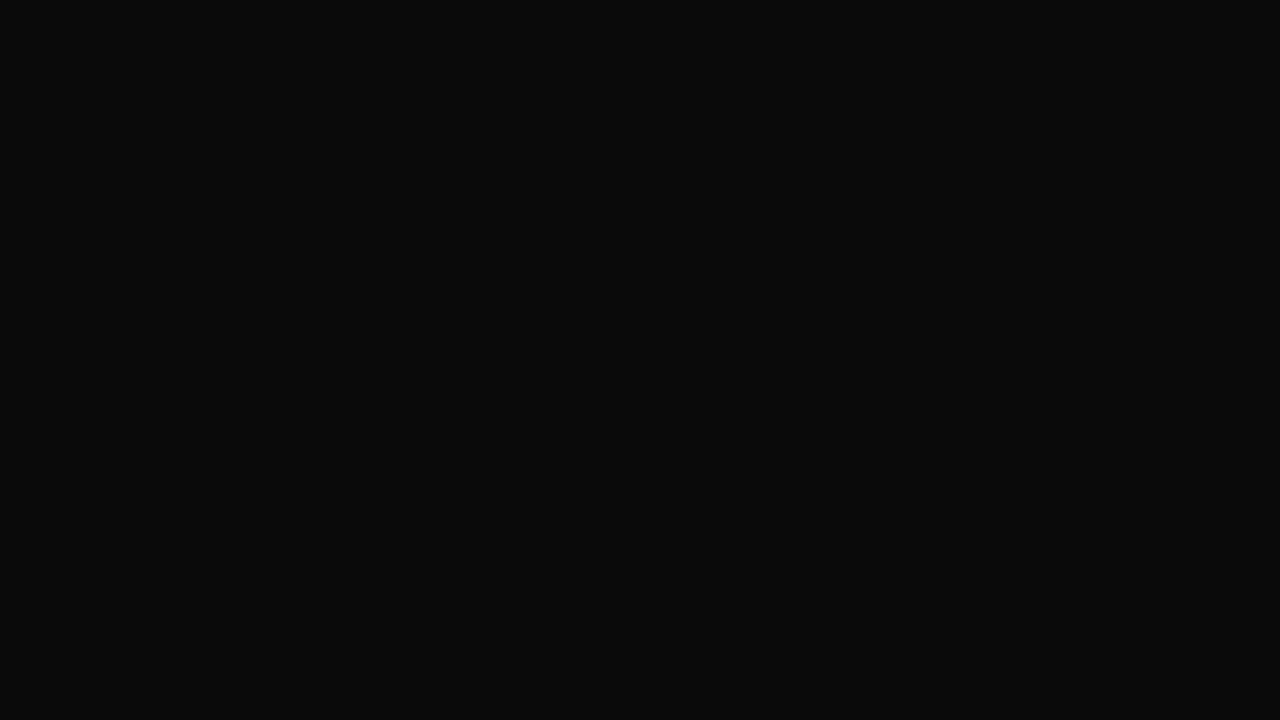
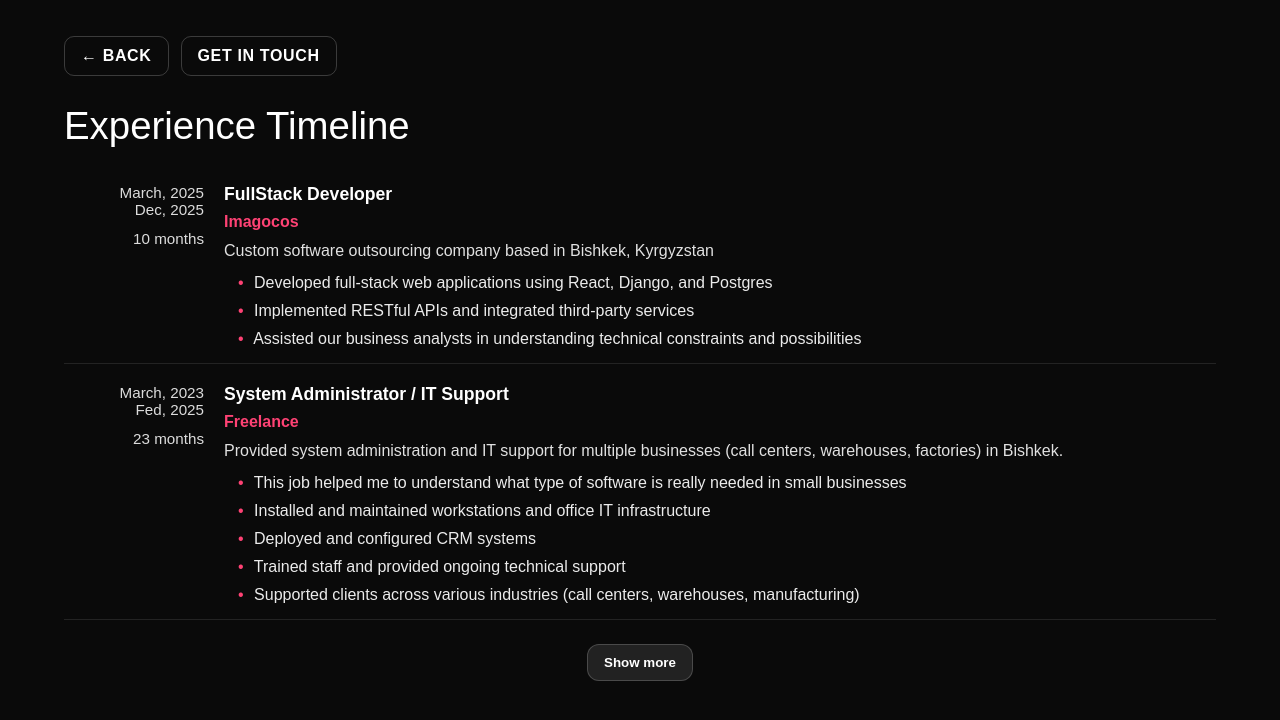
Before and after one commit to abror-mqv/abror-cv, a Next.js app: page /timeline in a window 1280 px wide. Shown: the top 720 px of the page. Built offline with nearby package versions, Linux system fonts and the light colour scheme.

Commit message:
Job exp timeline page added

```diff
--- /dev/null
+++ b/src/app/timeline/Timeline.module.scss
@@ -0,0 +1,146 @@
+.page{
+    min-height: 100vh;
+    padding: 24px clamp(18px, 5vw, 72px);
+    background: var(--background-color);
+    color: var(--font-color);
+    display: flex;
+    flex-direction: column;
+    gap: 16px;
+}
+
+.list{
+    margin: 0;
+    padding: 0;
+    list-style: none;
+    display: flex;
+    flex-direction: column;
+    gap: 8px;
+}
+
+.controls{
+    display: flex;
+    justify-content: center;
+    margin-top: 8px;
+}
+
+.showMore{
+    border: 1px solid color-mix(in srgb, var(--font-color) 18%, transparent);
+    background: color-mix(in srgb, var(--font-color) 10%, transparent);
+    color: var(--font-color);
+    padding: 10px 16px;
+    border-radius: 12px;
+    font-weight: 700;
+    cursor: pointer;
+    transition: transform 120ms ease, border-color 120ms ease, background 120ms ease;
+    &:hover{
+        transform: translateY(-1px);
+        border-color: color-mix(in srgb, var(--font-color) 30%, transparent);
+        background: color-mix(in srgb, var(--font-color) 16%, transparent);
+    }
+    &:active{
+        transform: translateY(0);
+    }
+}
+
+.header{
+    display: flex;
+    flex-direction: column;
+    gap: 6px;
+    margin-bottom: 8px;
+}
+
+.kicker{
+    margin: 0;
+    text-transform: uppercase;
+    letter-spacing: 0.14em;
+    font-size: 0.8rem;
+    color: var(--accent-color);
+}
+
+.title{
+    margin: 0;
+    font-size: clamp(1.8rem, 3vw, 2.6rem);
+}
+
+.card{
+    display: grid;
+    grid-template-columns: 140px 1fr;
+    gap: 12px 20px;
+    padding: 12px 0;
+    border-bottom: 1px solid color-mix(in srgb, var(--font-color) 10%, transparent);
+    .card_content{
+        display: flex;
+        flex-direction: column;
+        gap: 8px;
+    }
+    .card_date{
+        width: 140px;
+        display: flex;
+        flex-direction: column;
+        justify-content: flex-start;
+        align-items: flex-end;
+        gap: 12px;
+        text-align: right;
+        font-size: 0.95rem;
+        color: color-mix(in srgb, var(--font-color) 86%, transparent);
+        div{
+            display: flex;
+            flex-direction: column;
+            justify-content: flex-start;
+            align-items: flex-end;
+        }
+    }
+    li{
+        list-style: none;
+        padding-left: 0;
+        position: relative;
+        color: color-mix(in srgb, var(--font-color) 92%, transparent);
+        line-height: 1.5;
+    }
+}
+
+.divider{
+    height: 2px;
+    background-color: var(--accent-color);
+}
+
+.card_content h3{
+    margin: 0;
+    font-size: 1.1rem;
+}
+
+.card_content a{
+    color: var(--accent-color);
+    font-weight: 700;
+    text-decoration: none;
+}
+
+.card_content p{
+    margin: 0;
+    line-height: 1.5;
+    color: color-mix(in srgb, var(--font-color) 88%, transparent);
+}
+
+.card_content ul{
+    margin: 0;
+    padding-left: 14px;
+    display: grid;
+    gap: 4px;
+}
+
+.card_content ul li::before{
+    content: '•';
+    color: var(--accent-color);
+    display: inline-block;
+    margin-right: 6px;
+}
+
+@media (max-width: 820px){
+    .card{
+        grid-template-columns: 1fr;
+        .card_date{
+            align-items: flex-start;
+            text-align: left;
+        }
+    }
+}
--- /dev/null
+++ b/src/app/timeline/components/Card.tsx
@@ -0,0 +1,37 @@
+import styles from '../Timeline.module.scss'
+import Divider from './Divider';
+
+const Card = ({ data }: { data: any }) => {
+    return (
+        <div className={styles.card}>
+            <div className={styles.card_date}>
+                <div>
+                    <p>
+                        {data.date_start}
+                    </p>
+                    <p>
+                        {data.date_end}
+                    </p>
+                </div>
+                <p>
+                    {data.date_sum}
+                </p>
+
+            </div>
+            <div className={styles.card_content}>
+                <h3>{data.my_role}</h3>
+                <a href={data.employer_link} target="_blank" rel="noopener noreferrer">
+                    {data.employer_title}
+                </a>
+                <p>{data.employer_description}</p>
+                <ul>
+                    {data.my_responsbilities.map((el: string, index: number) => {
+                        return <li key={index}> {el}</li>;
+                    })}
+                </ul>
+            </div>
+        </div>
+    )
+}
+
+export default Card;
--- /dev/null
+++ b/src/app/timeline/components/Divider.tsx
@@ -0,0 +1,7 @@
+import styles from '../Timeline.module.scss';
+
+const Divider = () => {
+    return <div className={styles.divider}></div>;
+};
+
+export default Divider;
--- /dev/null
+++ b/src/app/timeline/data/timeline.json
@@ -0,0 +1,71 @@
+[
+    {
+        "my_role": "A Student",
+        "employer_title": "IT-Academy Kyrgyzstan",
+        "employer_description": "Certified IT courses based in Bishkek, Kyrgyzstan",
+        "employer_link": "https://www.linkedin.com/company/zettasoft-io/about/",
+        "my_responsbilities": [
+            "Accomplished coursework in web development course using React",
+            "Assisted the mentor in conducting lab sessions and answering student questions"
+        ],
+        "date_start": "March, 2021",
+        "date_end": "Dec, 2021",
+        "date_sum": "9 months"
+    },
+    {
+        "my_role": "Frontend Developer",
+        "employer_title": "ZettaSoft.io",
+        "employer_description": "Local software development company focused on web and mobile applications.",
+        "employer_link": "https://www.linkedin.com/company/zettasoft-io/about/",
+        "my_responsbilities": [
+            "Assisted in developing responsive web applications using React",
+            "Collaborated with senior developers to debug and fix frontend issues.",
+            "Learnt to work with redux and next.js"
+        ],
+        "date_start": "Dec, 2021",
+        "date_end": "May, 2022",
+        "date_sum": "5 months"
+    },
+    {
+        "my_role": "Frontend Developer",
+        "employer_title": "AGK-Media",
+        "employer_description": "Russia based marketing agency",
+        "employer_link": "https://agk-media.ru/",
+        "my_responsbilities": [
+            "I built single paged web applications for us and our cusomers",
+            "I have integrated content management using wordpress"
+        ],
+        "date_start": "May, 2022",
+        "date_end": "Dec, 2022",
+        "date_sum": "8 months"
+    },
+    {
+        "my_role": "System Administrator / IT Support",
+        "employer_title": "Freelance",
+        "employer_description": "Provided system administration and IT support for multiple businesses (call centers, warehouses, factories) in Bishkek.",
+        "my_responsbilities": [
+            "This job helped me to understand what type of software is really needed in small businesses",
+            "Installed and maintained workstations and office IT infrastructure",
+            "Deployed and configured CRM systems",
+            "Trained staff and provided ongoing technical support",
+            "Supported clients across various industries (call centers, warehouses, manufacturing)"
+        ],
+        "date_start": "March, 2023",
+        "date_end": "Fed, 2025",
+        "date_sum": "23 months"
+    },
+    {
+        "my_role": "FullStack Developer",
+        "employer_title": "Imagocos",
+        "employer_description": "Custom software outsourcing company based in Bishkek, Kyrgyzstan",
+        "employer_link": "https://imagocos.vercel.app/",
+        "my_responsbilities": [
+            "Developed full-stack web applications using React, Django, and Postgres",
+            "Implemented RESTful APIs and integrated third-party services",
+            "Assisted our business analysts in understanding technical constraints and possibilities"
+        ],
+        "date_start": "March, 2025",
+        "date_end": "Dec, 2025",
+        "date_sum": "10 months"
+    }
+]
--- a/src/app/timeline/page.tsx
+++ b/src/app/timeline/page.tsx
@@ -1,3 +1,37 @@
+'use client'
+
+import Header from '../components/header';
+import { useMemo, useState } from 'react';
+import styles from './Timeline.module.scss';
+import Card from './components/Card';
+import timeline from './data/timeline.json';
+
 export default function TimelinePage() {
-  return <main />;
+  const items = useMemo(() => [...timeline].reverse(), []);
+  const [showAll, setShowAll] = useState(false);
+  const initialCount = 2;
+  const visible = showAll ? items : items.slice(0, initialCount);
+  const hasMore = items.length > initialCount && !showAll;
+
+  return (
+    <main className={styles.page}>
+      <Header />
+      <header className={styles.header}>
+        <p className={styles.title}>Experience Timeline</p>
+      </header>
+
+      <ol className={styles.list}>
+        {visible.map((item, idx) => (
+          <Card key={idx} data={item} />
+        ))}
+      </ol>
+      {hasMore ? (
+        <div className={styles.controls}>
+          <button className={styles.showMore} onClick={() => setShowAll(true)}>
+            Show more
+          </button>
+        </div>
+      ) : null}
+    </main>
+  );
 }
```
Also changed, not shown: 1 other file (tests, documents, lock files or other folders).
